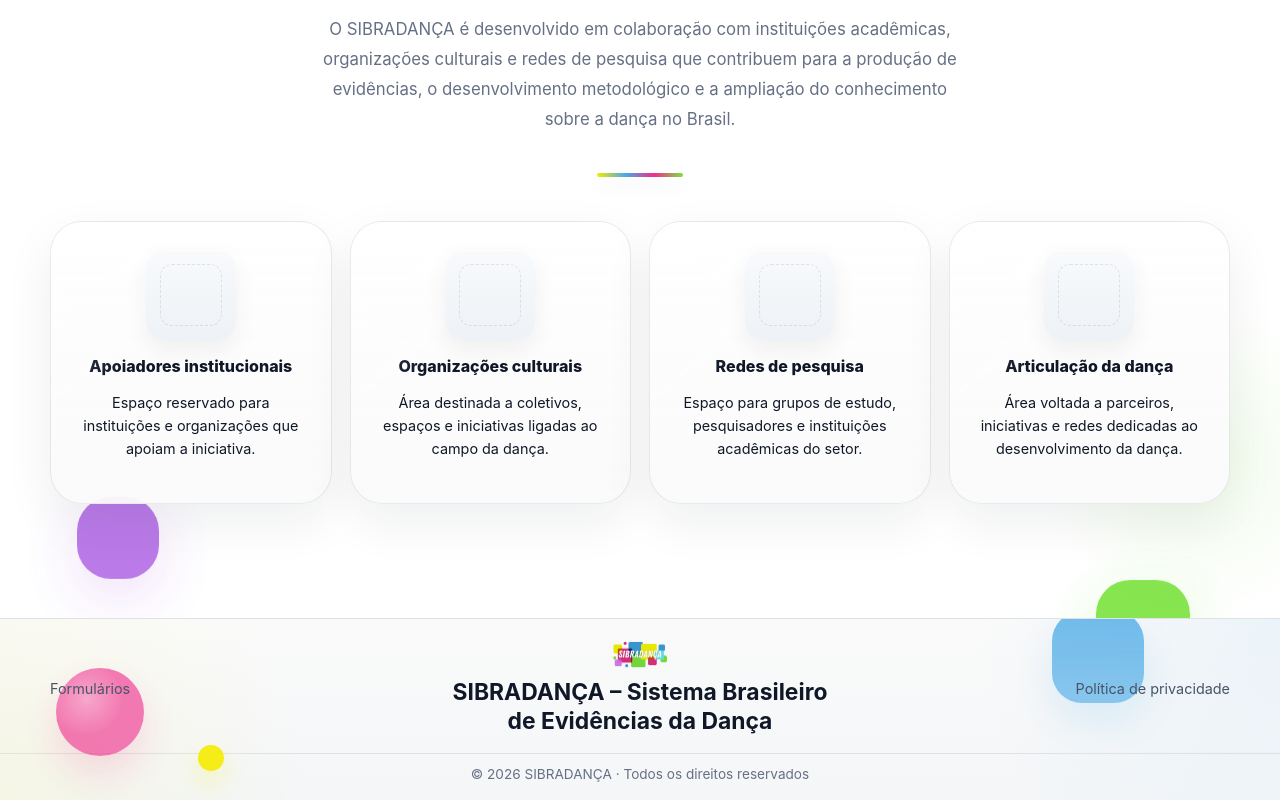
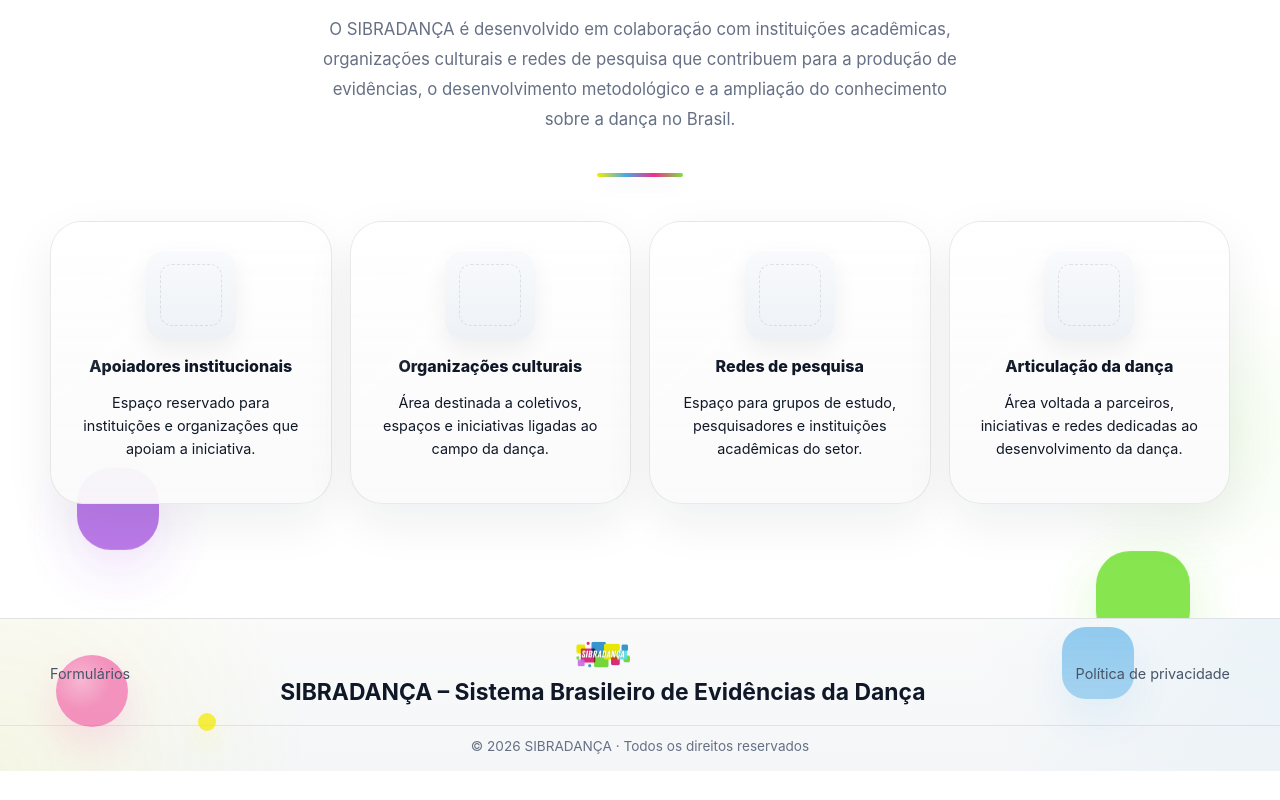
Before and after one commit to abcaa-ong/sibradanca-frontend, a React (Vite) app: page / in a window 1280 px wide. Shown: the part 2507-3307 px from the top of the page. After the commit the page ends 3278 px from the top, so only its background shows below. Built offline with nearby package versions, Linux system fonts and the light colour scheme; no server answers.

Commit message:
fix: tighten narrow home layout

```diff
--- a/src/css/app.css
+++ b/src/css/app.css
@@ -666,13 +666,13 @@
   position: absolute;
   left: 56px;
   bottom: 44px;
-  width: 88px;
-  height: 88px;
+  width: 72px;
+  height: 72px;
   border-radius: 999px;
   background: radial-gradient(circle at 35% 35%, rgba(255, 255, 255, 0.35), rgba(239, 47, 141, 0) 45%),
     rgba(239, 47, 141, 0.7);
   box-shadow: 0 18px 40px rgba(239, 47, 141, 0.18);
-  opacity: 0.9;
+  opacity: 0.72;
   pointer-events: none;
   z-index: 0;
 }
@@ -681,9 +681,9 @@
   position: relative;
   padding: 22px 0 18px;
   display: grid;
-  grid-template-columns: minmax(0, 1fr) minmax(320px, auto) minmax(0, 1fr);
+  grid-template-columns: auto minmax(0, 1fr) auto;
   align-items: center;
-  gap: 28px;
+  gap: 20px 28px;
 }
 
 .footer-inner::before,
@@ -696,23 +696,25 @@
 }
 
 .footer-inner::before {
-  right: 86px;
-  top: -8px;
-  width: 92px;
-  height: 92px;
-  border-radius: 30px;
+  right: 96px;
+  top: 8px;
+  width: 72px;
+  height: 72px;
+  border-radius: 24px;
   background: linear-gradient(180deg, rgba(72, 169, 230, 0.82), rgba(72, 169, 230, 0.66));
   box-shadow: 0 18px 40px rgba(72, 169, 230, 0.16);
+  opacity: 0.7;
 }
 
 .footer-inner::after {
   left: 148px;
-  bottom: -18px;
-  width: 26px;
-  height: 26px;
+  bottom: -6px;
+  width: 18px;
+  height: 18px;
   border-radius: 999px;
   background: rgba(244, 235, 0, 0.95);
   box-shadow: 0 12px 24px rgba(244, 235, 0, 0.28);
+  opacity: 0.76;
 }
 
 .footer-inner > * {
@@ -766,6 +768,8 @@
 
 .footer-brand-centered {
   flex-direction: column;
+  width: 100%;
+  max-width: 720px;
   justify-self: center;
   align-items: center;
   gap: 10px;
@@ -773,6 +777,7 @@
 }
 
 .footer-brand-centered p {
+  max-width: 680px;
   font-size: 1rem;
 }
 
@@ -865,10 +870,28 @@
 /* ============================================================
    SHARED RESPONSIVE RULES
    ============================================================ */
-@media (max-width: 1280px) {
+@media (max-width: 1180px) {
   .footer-inner {
-    grid-template-columns: minmax(0, 1fr) minmax(280px, auto) minmax(0, 1fr);
+    grid-template-columns: 1fr;
+    justify-items: center;
     gap: 18px;
+  }
+
+  .footer-brand,
+  .footer-links {
+    width: 100%;
+  }
+
+  .footer-links-left,
+  .footer-links-right,
+  .footer-brand-centered {
+    justify-self: center;
+    justify-content: center;
+    text-align: center;
+  }
+
+  .footer-brand-centered {
+    max-width: 640px;
   }
 }
 
--- a/src/css/home-page.css
+++ b/src/css/home-page.css
@@ -781,8 +781,28 @@
 }
 
 @media (max-width: 720px) {
+  .hero-section {
+    padding: 44px 0 36px;
+  }
+
   .hero-grid {
-    gap: 28px;
+    gap: 22px;
+  }
+
+  .hero-copy h1 {
+    max-width: 13.8ch;
+    font-size: clamp(1.74rem, 6.1vw, 2rem);
+    line-height: 1.07;
+  }
+
+  .hero-description {
+    max-width: 34ch;
+    font-size: 0.93rem;
+    line-height: 1.64;
+  }
+
+  .hero-actions {
+    margin-top: 24px;
   }
 
   .stats-grid .card {
@@ -847,8 +867,8 @@
 
 @media (max-width: 480px) {
   .hero-description {
-    font-size: 0.94rem;
-    max-width: none;
+    font-size: 0.92rem;
+    max-width: 32ch;
   }
 
   .hero-artwork {
@@ -856,9 +876,9 @@
   }
 
   .hero-copy h1 {
-    max-width: none;
-    font-size: clamp(1.68rem, 7.6vw, 1.96rem);
-    line-height: 1.05;
+    max-width: 13.6ch;
+    font-size: clamp(1.62rem, 7.2vw, 1.9rem);
+    line-height: 1.06;
   }
 
   .brand-card {
```
